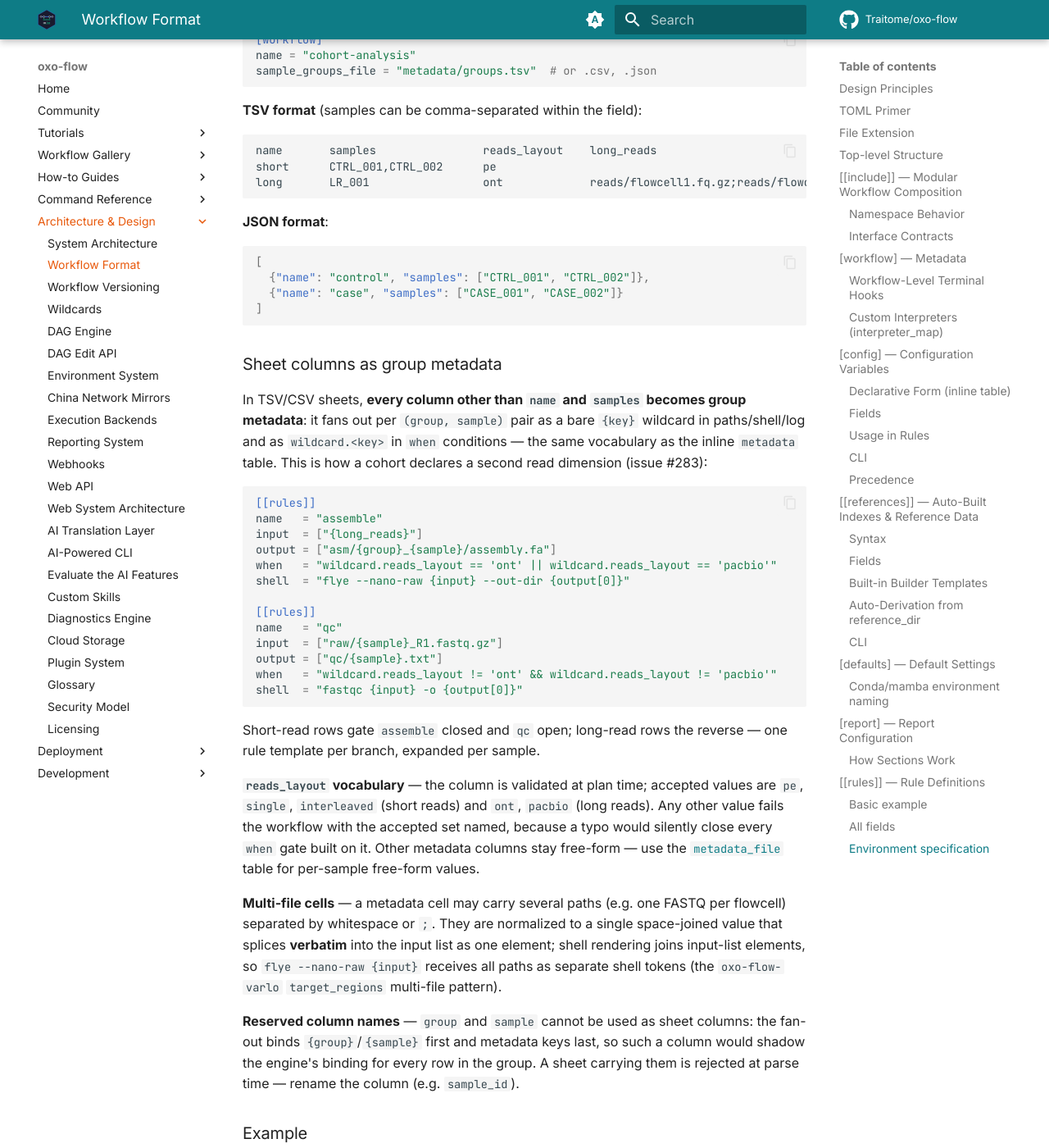
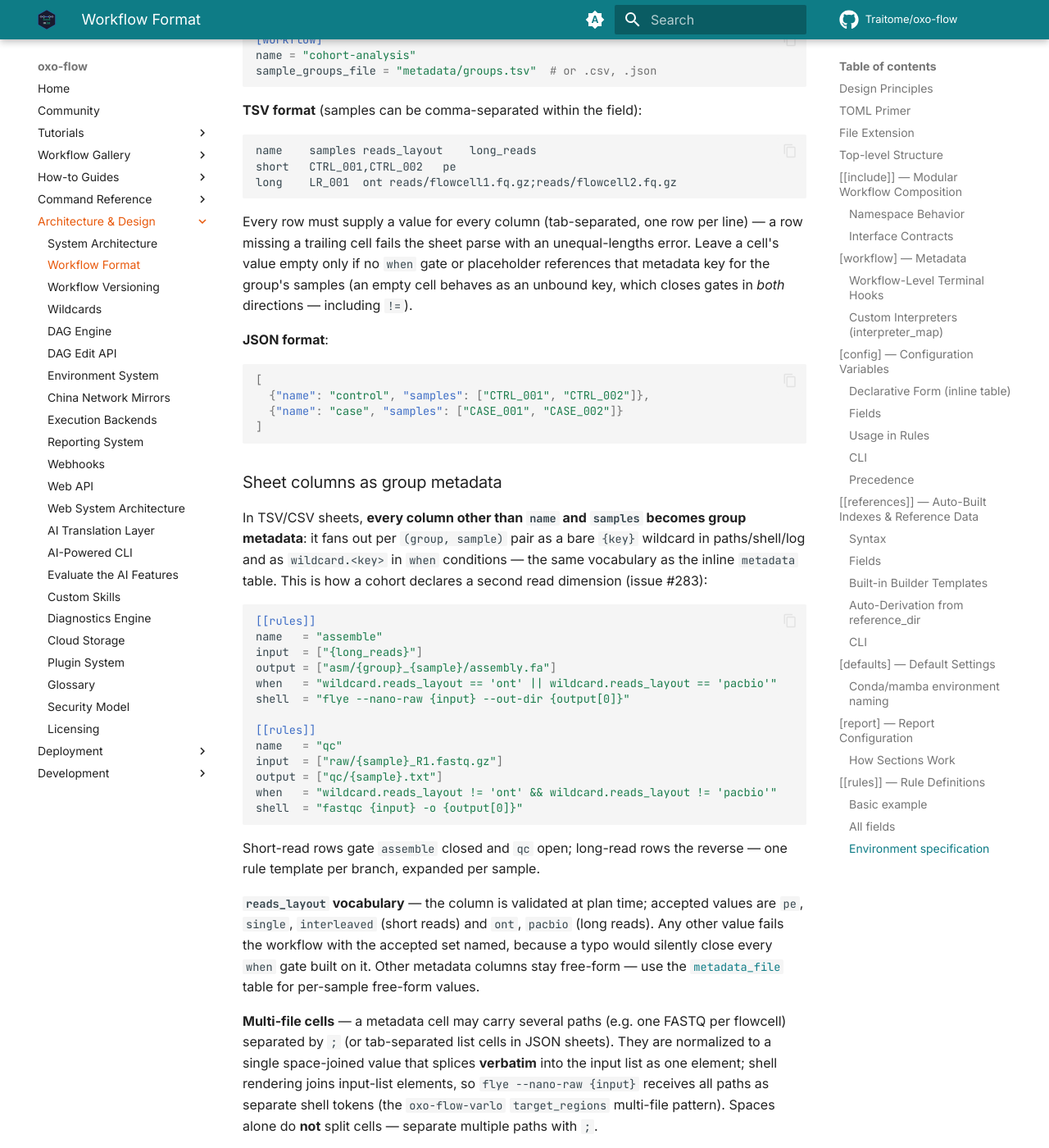
Before and after one commit to Traitome/oxo-flow, an MkDocs documentation site: the page built from docs/guide/src/reference/workflow-format.md, in a window 1280 px wide and 1400 px high, scrolled down 44818 px. Shown: the whole window at 82% size. Built offline with MkDocs 1.6.1 and Material for MkDocs 9.7.7, drawn with Linux system fonts in a browser that asks for light colours; comment, search, counter and statistics services are not loaded; the version menu is left out; some of the changed text lies outside the part shown.

Commit message:
docs: fix sample-sheet TSV example and multi-file cell claims
- TSV example had a 3-field row under a 4-column header; a copied
  example fails the sheet parse with an unequal-lengths error. Show a
  tab-separated, row-length-correct example and state the requirement.
- document that an empty metadata cell behaves as an unbound key
  (closes when gates in both directions, including !=)
- multi-file cells split on ';' only, not whitespace — correct the
  claim and tell readers to use ';'
- sample_groups_file table row: TSV/JSON -> TSV/CSV/JSON to match the
  schema description

Co-Authored-By: Claude <noreply@anthropic.com>

````diff
--- a/docs/guide/src/reference/workflow-format.md
+++ b/docs/guide/src/reference/workflow-format.md
@@ -1708,10 +1708,17 @@ sample_groups_file = "metadata/groups.tsv"  # or .csv, .json
 **TSV format** (samples can be comma-separated within the field):
 
 ```text
-name       samples                reads_layout    long_reads
-short      CTRL_001,CTRL_002      pe
-long       LR_001                 ont             reads/flowcell1.fq.gz;reads/flowcell2.fq.gz
-```
+name	samples	reads_layout	long_reads
+short	CTRL_001,CTRL_002	pe
+long	LR_001	ont	reads/flowcell1.fq.gz;reads/flowcell2.fq.gz
+```
+
+Every row must supply a value for every column (tab-separated, one row per
+line) — a row missing a trailing cell fails the sheet parse with an
+unequal-lengths error. Leave a cell's value empty only if no `when` gate
+or placeholder references that metadata key for the group's samples (an
+empty cell behaves as an unbound key, which closes gates in *both*
+directions — including `!=`).
 
 **JSON format**:
 
@@ -1759,11 +1766,13 @@ it. Other metadata columns stay free-form — use the
 free-form values.
 
 **Multi-file cells** — a metadata cell may carry several paths (e.g. one
-FASTQ per flowcell) separated by whitespace or `;`. They are normalized to
-a single space-joined value that splices **verbatim** into the input list
+FASTQ per flowcell) separated by `;` (or tab-separated list cells in JSON
+sheets). They are normalized to a single space-joined value that splices
+**verbatim** into the input list
 as one element; shell rendering joins input-list elements, so
 `flye --nano-raw {input}` receives all paths as separate shell tokens
-(the `oxo-flow-varlo` `target_regions` multi-file pattern).
+(the `oxo-flow-varlo` `target_regions` multi-file pattern). Spaces alone
+do **not** split cells — separate multiple paths with `;`.
 
 **Reserved column names** — `group` and `sample` cannot be used as sheet
 columns: the fan-out binds `{group}`/`{sample}` first and metadata keys
````
Also changed, not shown: other parts of docs/guide/src/reference/workflow-format.md (+1 -1 lines), docs/guide/src/how-to/cohort-sample-groups.md (+5 -1 lines).
